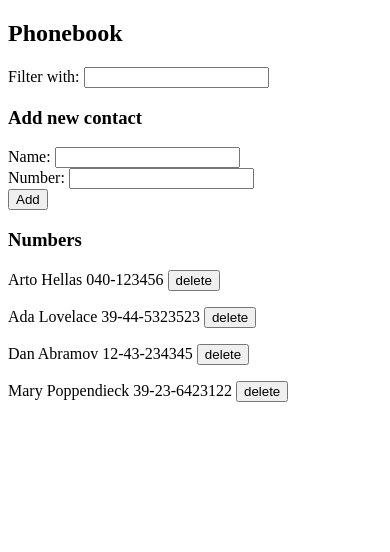
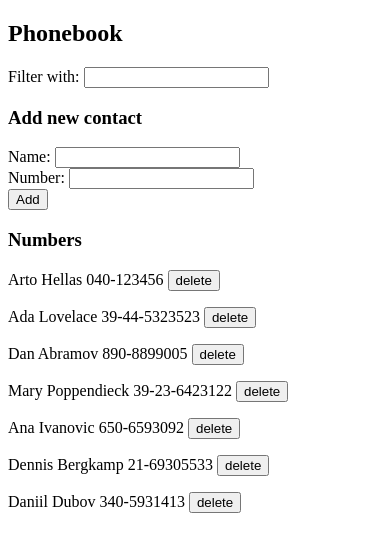
Before and after one commit to AmeAkashi/fullstackopen, a React (Vite) app in the folder part2/phonebook/: page / in a window 390 px wide. Shown: the top 552 px of the page. Built offline with nearby package versions, Linux system fonts and the light colour scheme; data requests are answered from the project's data file.

Commit message:
feat: add number update feature to the phonebook exercise

```diff
--- a/part2/phonebook/db.json
+++ b/part2/phonebook/db.json
@@ -12,13 +12,28 @@
     },
     {
       "name": "Dan Abramov",
-      "number": "12-43-234345",
+      "number": "890-8899005",
       "id": "3"
     },
     {
       "name": "Mary Poppendieck",
       "number": "39-23-6423122",
       "id": "4"
+    },
+    {
+      "name": "Ana Ivanovic",
+      "number": "650-6593092",
+      "id": "eS8bTMgPkfM"
+    },
+    {
+      "name": "Dennis Bergkamp",
+      "number": "21-69305533",
+      "id": "QfACCo-J_k4"
+    },
+    {
+      "name": "Daniil Dubov",
+      "number": "340-5931413",
+      "id": "aRpKV9Ughcg"
     }
   ],
   "$schema": "./node_modules/json-server/schema.json"
--- a/part2/phonebook/src/App.jsx
+++ b/part2/phonebook/src/App.jsx
@@ -19,6 +19,21 @@ const App = () => {
             })
     }, [])
 
+    const updateNumber = (contact) => {
+        const changedContact = { ...contact, number: newNumber }
+        phonebook
+            .update(contact.id, changedContact)
+            .then(returnedData => {
+                const changedList = persons.map(person =>
+                    person.id === contact.id ? returnedData : person
+                )
+                setPersons(changedList)
+                setNamesToShow(changedList)
+                setNewName('')
+                setNewNumber('')
+            })
+    }
+
     const handleSubmit = (event) => {
         event.preventDefault()
 
@@ -27,8 +42,12 @@ const App = () => {
             return
         }
 
-        if (persons.some(person => person.name === newName)) {
-            alert(`${newName} is already added to phonebook`)
+        const contact = persons.find(person => person.name === newName)
+
+        if (contact !== undefined) {
+            if (window.confirm(`${newName} is already added to phonebook, replace old number with the new one?`)) {
+                updateNumber(contact)
+            }
             return
         }
 
@@ -40,9 +59,9 @@ const App = () => {
         phonebook
             .create(newPerson)
             .then(returnedData => {
-                const newContactList = persons.concat(returnedData)
-                setPersons(newContactList)
-                setNamesToShow(newContactList)
+                const changedList = persons.concat(returnedData)
+                setPersons(changedList)
+                setNamesToShow(changedList)
                 setNewName('')
                 setNewNumber('')
             })
--- a/part2/phonebook/src/services/phonebook.jsx
+++ b/part2/phonebook/src/services/phonebook.jsx
@@ -16,4 +16,9 @@ const remove = (id) => {
     return axios.delete(`${baseUrl}/${id}`)
 }
 
-export default { getAll, create, remove }
+const update = (id, changedContact) => {
+    const request = axios.put(`${baseUrl}/${id}`, changedContact)
+    return request.then(response => response.data)
+}
+
+export default { getAll, create, remove, update }
```
